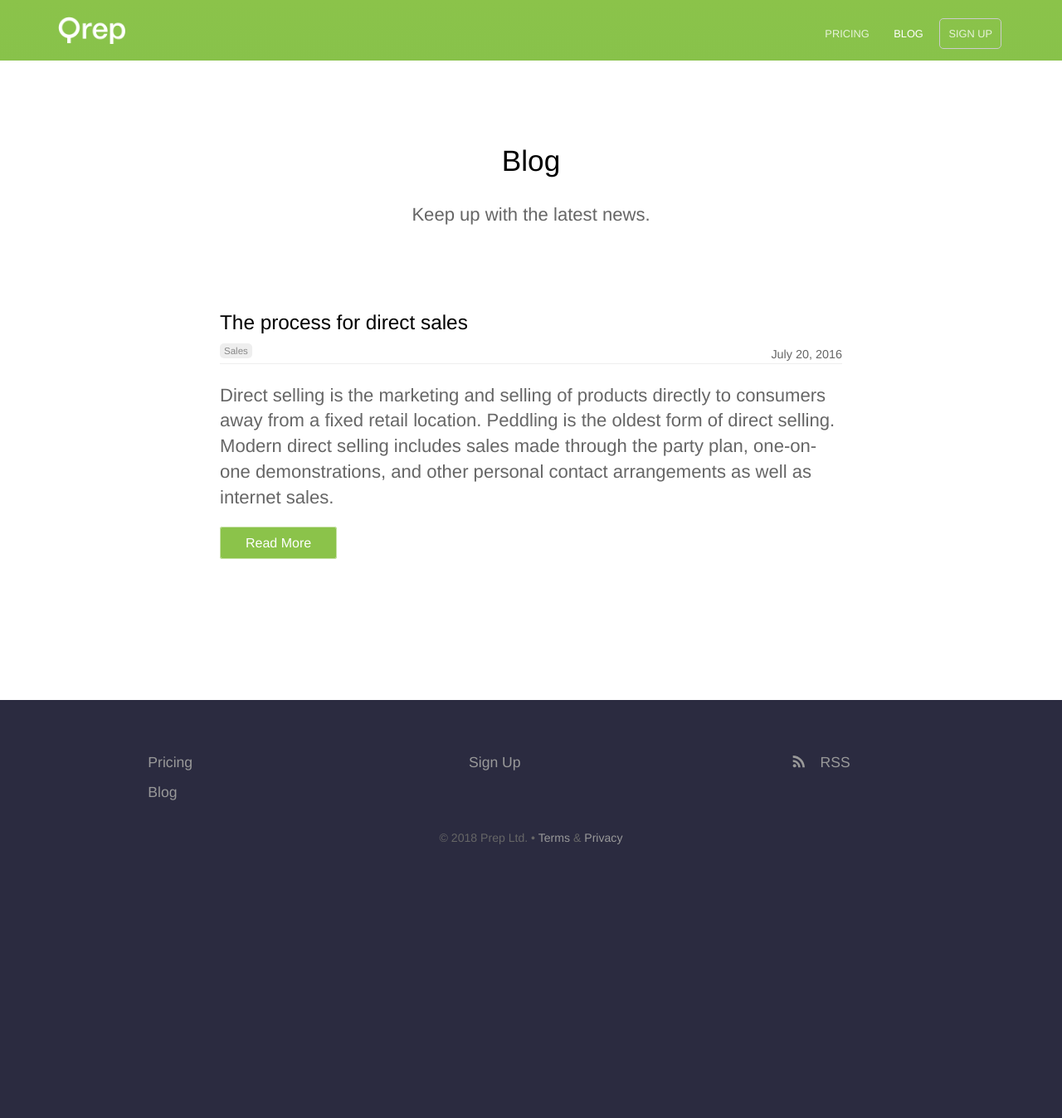
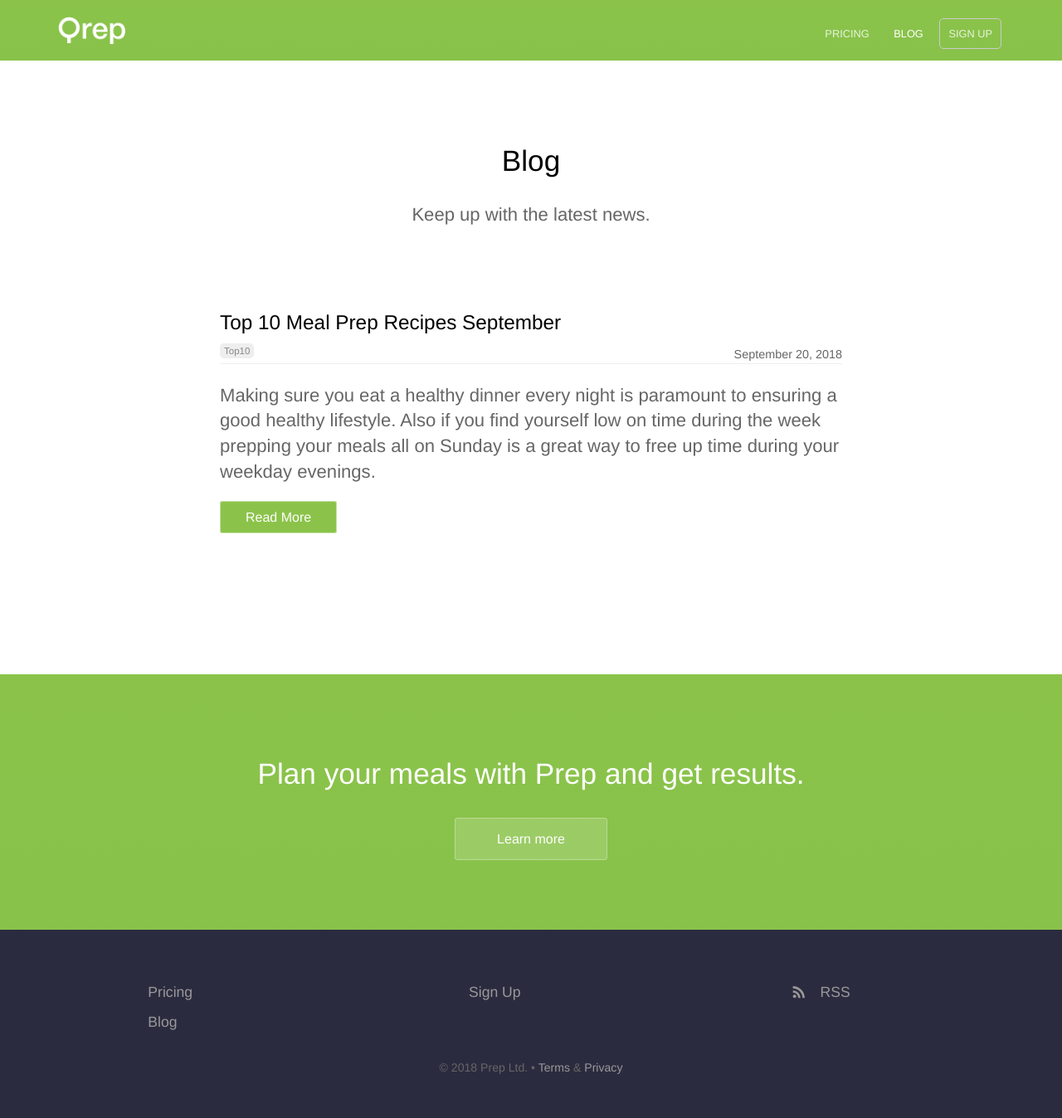
Before and after one commit to kamerontanseli/prepmeal-blog, a Jekyll site: the page built from blog/index.html, in a window 1280 px wide. Shown: the whole page at 83% size. Built offline with Jekyll 4.4.1, drawn with Linux system fonts in a browser that asks for light colours; the list of posts is cut into pages by our own code; before the commit the page ends 1071 px from its top, so only the background shows below that.

Commit message:
pricing and blog

```diff
--- a/_layouts/default.html
+++ b/_layouts/default.html
@@ -27,7 +27,7 @@
 				{% include navigation.html %}
 			</div>
 		</header>
-		{{ content }}
+    {{ content }}
 		<footer>
 			<div class="container">
 				<p class="editor-link"><a href="cloudcannon:collections/_data/footer.yml" class="btn"><strong>&#9998;</strong> Edit footer</a></p>
--- a/_layouts/page.html
+++ b/_layouts/page.html
@@ -16,3 +16,7 @@
 		</div>
 	</section>
 </div>
+<section class="bottom-cta">
+  <h2 class="editable">Plan your meals with Prep and get results.</h2>
+  <div class="button alt"><a href="/">Learn more</a></div>
+</section>
--- a/_posts/2016-07-20-the-process-for-direct-sales.md
+++ /dev/null
@@ -1,34 +0,0 @@
----
-date: 2016-07-20
-title: The process for direct sales
-categories:
-  - sales
----
-
-Direct selling is the marketing and selling of products directly to consumers away from a fixed retail location. Peddling is the oldest form of direct selling. Modern direct selling includes sales made through the party plan, one-on-one demonstrations, and other personal contact arrangements as well as internet sales.
-
-![Checkmate](https://source.unsplash.com/random/1500x1145)
-
-## Textbook definition
-
-A textbook definition is: "The direct personal presentation, demonstration, and sale of products and services to consumers, usually in their homes or at their jobs."
-
-## How effective is direct selling?
-
-Industry representative, the World Federation of Direct Selling Associations (WFDSA), reports that its 59 regional member associations accounted for more than US$183 billion in retail sales in 2014, through the activities of more than 62 million independent sales representatives. The United States Direct Selling Association (DSA) reported that in 2000, 55% of adult Americans had at some time purchased goods or services from a direct selling representative and 20% reported that they were currently(6%) or had been in the past(14%) a direct selling representative.
-
-![Office](https://source.unsplash.com/random/1500x1146)
-
-According to the WFDSA, consumers benefit from direct selling because of the convenience and service it provides, including personal demonstration and explanation of products, home delivery, and generous satisfaction guarantees. In contrast to franchising, the cost for an individual to start an independent direct selling business is typically very low with little or no required inventory or other cash commitments to begin.
-
-Most direct selling associations around the world require their members to abide by a code of conduct towards a fair partnership both with customers and salesmen...
-
-Most national direct selling associations are represented in the World Federation of Direct Selling Associations (WFDSA).
-
-## How's it different to marketing?
-
-Direct selling is distinct from direct marketing because it is about individual sales agents reaching and dealing directly with clients. Direct marketing is about business organizations seeking a relationship with their customers without going through an agent/consultant or retail outlet.
-
-Direct selling consists of two main business models: single-level marketing, in which a direct seller makes money by buying products from a parent organization and selling them directly to customers, and multi-level marketing (also known as network marketing or person-to-person marketing), in which the direct seller makes money from both direct sales to customers and by sponsoring new direct sellers and earning a commission from their efforts.
-
-![Raspberries](https://source.unsplash.com/random/1500x1147)
--- /dev/null
+++ b/_posts/2018-09-20-top-10-meal-prep-recipes.md
@@ -0,0 +1,100 @@
+---
+title: Top 10 Meal Prep Recipes September
+categories: top10
+date: 2018-09-20
+---
+
+Making sure you eat a healthy dinner every night is paramount to ensuring a good healthy lifestyle. Also if you find yourself low on time during the week prepping your meals all on Sunday is a great way to free up time during your weekday evenings.
+
+Cook up some amazing prepped dishes for yourself with these 10 meal prep recipes:
+
+## 1. Weekday Meal-Prep Chicken Burrito Bowls
+
+* 4 servings
+* 14 ingredients
+
+![](/images/posts/2018-09-20/prep-1.png)
+
+[View Recipe](https://tasty.co/recipe/weekday-meal-prep-chicken-burrito-bowls)
+
+## 2. Overnight Oats Master Recipe
+
+* 4 servings
+* 3 ingredients
+
+![](https://workweeklunch.com/wp-content/uploads/2017/07/fullsizeoutput_c31.jpeg)
+
+[View Recipe](https://workweeklunch.com/recipe/breakfast-meal-prep-oats/)
+
+## 3. Greek Chicken Bowls
+
+* 6 servings
+* 21 ingredients
+
+![](https://www.eazypeazymealz.com/wp-content/uploads/2016/06/greek-chicken-meal-prep-1.jpg)
+
+[View Recipe](https://www.eazypeazymealz.com/greek-chicken-bowls-meal-prep-easy/)
+
+## 4. Beef and Broccoli stir fry
+
+* 4 servings
+* 17 ingredients
+
+![](https://lifemadesweeter.com/wp-content/uploads/Broccoli-Beef-Rice-Bowls-make-the-perfect-weeknight-dish-e1452110711311.jpg)
+
+[View Recipe](https://lifemadesweeter.com/beef-and-broccoli/)
+
+## 5. Spaghetti and Meatballs
+
+* 4 servings
+* 14 ingredients
+
+![](https://hips.hearstapps.com/del.h-cdn.co/assets/17/39/2048x1365/gallery-1506456062-delish-spaghetti-meatballs.jpg?resize=980:*)
+
+[View Recipe](https://www.delish.com/cooking/recipe-ideas/recipes/a55764/best-spaghetti-and-meatballs-recipe/)
+
+## 6. Mediterranean tuna salad
+
+* 4 servings
+* 11 ingredients
+
+![](https://img.taste.com.au/1jAOXAA_/w720-h480-cfill-q80/taste/2016/11/mediterranean-tuna-salad-31059-1.jpeg)
+
+[View Recipe](https://www.taste.com.au/recipes/mediterranean-tuna-salad/e3fb7eaf-79cf-45f9-8e13-9592727b92b8)
+
+## 7. Chicken Cassarole
+
+* 4 servings
+* 9 ingredients
+
+![](https://www.bbcgoodfood.com/sites/default/files/styles/recipe/public/recipe_images/recipe-image-legacy-id--908543_10.jpg?itok=7h3zI6zr)
+
+[View Recipe](https://www.bbcgoodfood.com/recipes/1993649/easy-onepot-chicken-casserole)
+
+## 8. Chickpea, Feta and Kale Salad Recipe
+
+* 1 serving
+* 8 ingredients
+
+![](https://mk08fito317fjb1b1.kinstacdn.com/wp-content/uploads/2018/02/chickpea_feta__kale_salad-recipe-salad-bowl.jpg)
+
+[View Recipe](https://8fit.com/recipes/chickpea-feta-kale-salad-recipe/)
+
+
+## 9. No Flour, Sugar Free, Oil Free Healthy Oatmeal Muffins Recipe
+
+* 14 servings
+* 11 ingredients
+
+![](https://brendid.com/wp-content/uploads/2017/05/Healthy-Oatmeal-Muffins-from-Bren-Did-1-500x500.jpg)
+
+[View Recipe](https://brendid.com/healthy-oatmeal-muffins-no-flour-no-sugar-no-oil/)
+
+## 10. Thai Green Chicken Curry
+
+* 4 servings
+* 9 ingredients
+
+![](http://www.dynamiccorestudios.co.uk/wp-content/uploads/2016/04/IMG_1678.jpg)
+
+[View Recipe](http://www.dynamiccorestudios.co.uk/meal-prep-thai-green-chicken-curry/)
```
Also changed, not shown: index.html (+5 -5 lines), _layouts/post.html (line endings or trailing spaces), images/posts/2018-09-20/prep-1.png (added).
